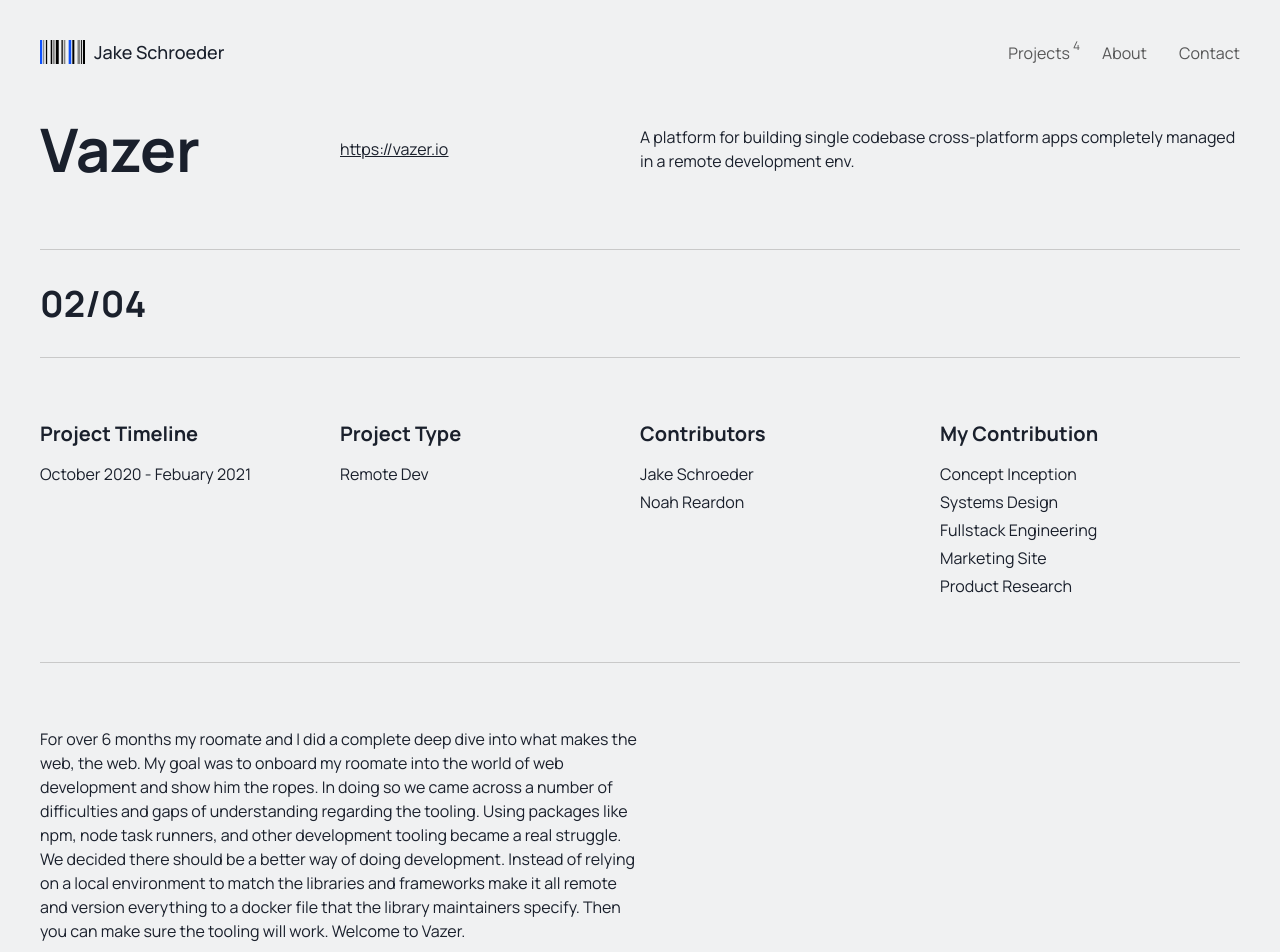
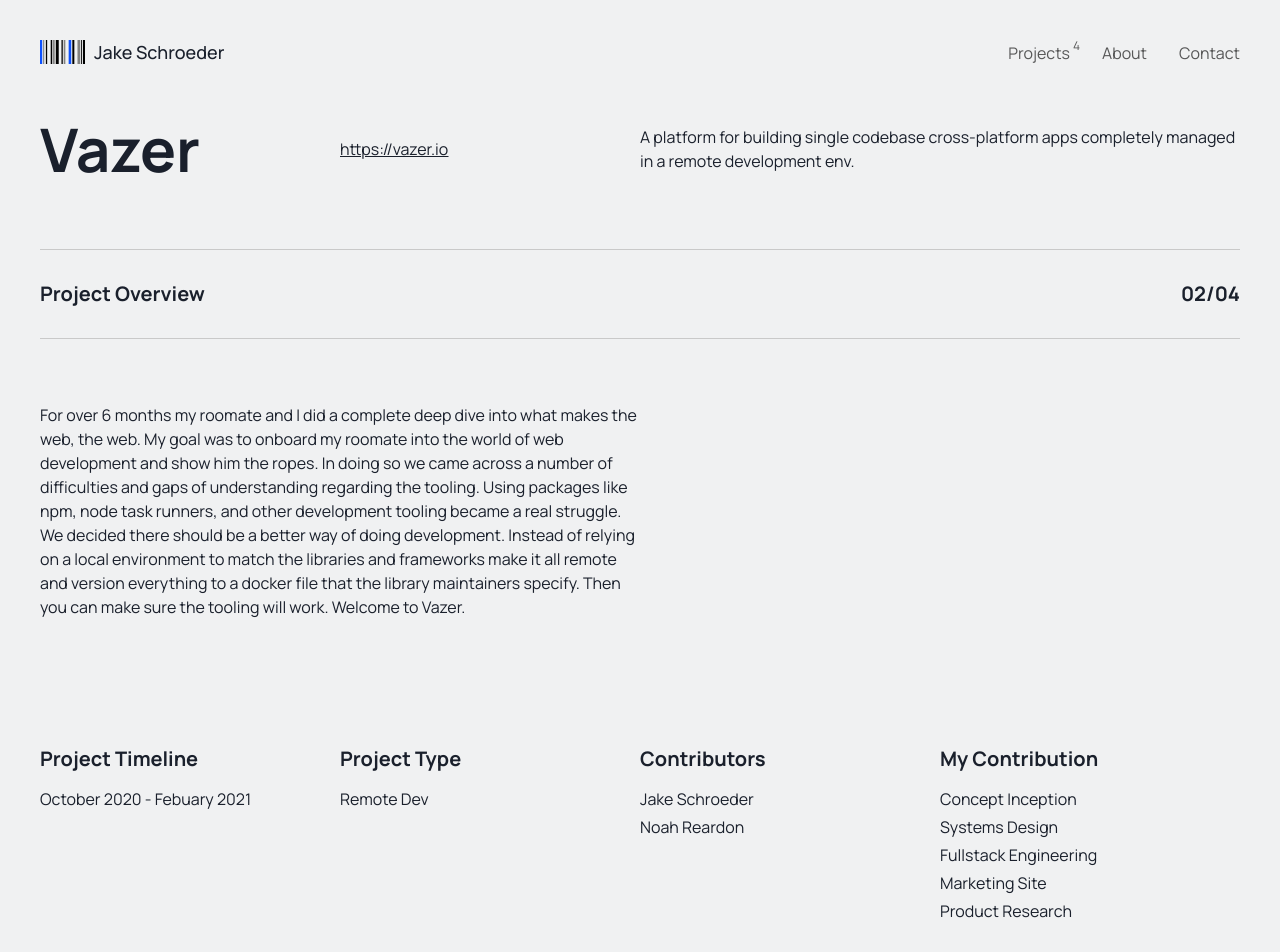
Before and after one commit to JakeSchroeder/jakethefirst.com, a Next.js app: page /projects/vazer in a window 1280 px wide. Shown: the top 952 px of the page. Built offline with nearby package versions, Linux system fonts and the light colour scheme.

Commit message:
added project transition

```diff
--- a/components/sections/project.tsx
+++ b/components/sections/project.tsx
@@ -44,7 +44,7 @@
         <Box px="0" pb="16" display="flex" borderBottom="1px" borderColor="border">
           <Grid templateColumns={{ base: "1fr", lg: "1fr 1fr 1fr 1fr" }} alignItems="center">
             <GridItem>
-              <Heading fontSize="6xl" mr="6">
+              <Heading fontSize={{ base: "4xl", xl: "6xl" }} mr="6">
                 {name}
               </Heading>
             </GridItem>
@@ -64,12 +64,26 @@
         </Box>
 
         <Box px="0" height="100%">
-          <Flex borderBottom="1px" borderColor="border">
-            <Heading py="8" fontSize="4xl">
+          <Flex
+            py="8"
+            borderBottom="1px"
+            borderColor="border"
+            justifyContent="space-between"
+            alignItems="center"
+            flexDirection={{ base: "column", md: "row" }}
+          >
+            <Heading fontSize="xl">Project Overview</Heading>
+            <Heading fontSize="xl" pt={{ base: "6", md: "0" }}>
               {order}
             </Heading>
           </Flex>
-          <Box borderBottom="1px" borderColor="border" py="16">
+          <Box py={{ base: "6", md: "16" }}>
+            <Grid templateColumns={{ base: "1fr", lg: "1fr 1fr" }}>
+              <GridItem>{subDescription}</GridItem>
+              <GridItem></GridItem>
+            </Grid>
+          </Box>
+          <Box borderBottom="1px" borderColor="border" py={{ base: "6", md: "16" }}>
             <Grid templateColumns={{ base: "1fr", lg: "1fr 1fr 1fr 1fr" }} gap={{ base: "6", lg: "0" }}>
               <GridItem>
                 <Heading fontSize="xl" mb="4">
@@ -105,14 +119,9 @@
               </GridItem>
             </Grid>
           </Box>
-          <Box py="16">
-            <Grid templateColumns={{ base: "1fr", lg: "1fr 1fr" }}>
-              <GridItem>{subDescription}</GridItem>
-              <GridItem></GridItem>
-            </Grid>
-          </Box>
+
           {images.map((image, index) => (
-            <Box py="16" key={index}>
+            <Box py={{ base: "6", md: "16" }} key={index}>
               <SlideFade
                 in={true}
                 transition={{
@@ -128,7 +137,7 @@
             </Box>
           ))}
         </Box>
-        <Box borderTop="1px" borderColor="border" py="16">
+        <Box borderTop="1px" borderColor="border" py={{ base: "6", md: "16" }}>
           <HStack w="100%" justifyContent="space-between">
             <VStack>
               <HStack>
--- a/pages/projects.tsx
+++ b/pages/projects.tsx
@@ -229,7 +229,7 @@
               },
             }}
           >
-            <Heading w="100%" fontSize={{ base: "14vw", sm: "6.4vw", mid: "100px" }} pb="8">
+            <Heading w="100%" fontSize={{ base: "12vw", sm: "5vw", mid: "100px" }} pb="8">
               Projects
             </Heading>
           </SlideFade>
```
